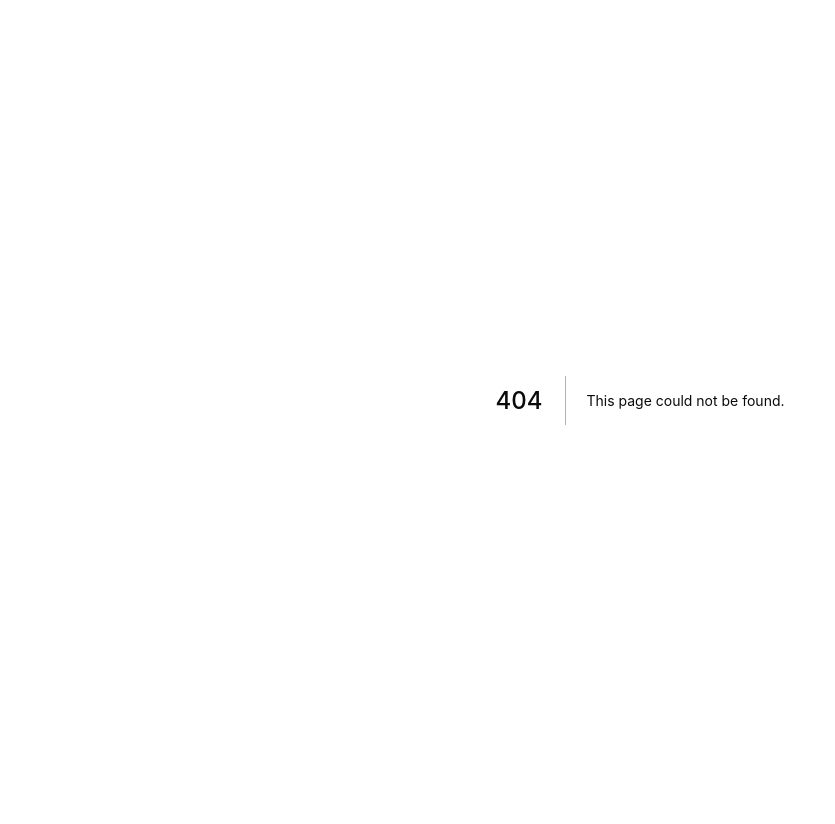
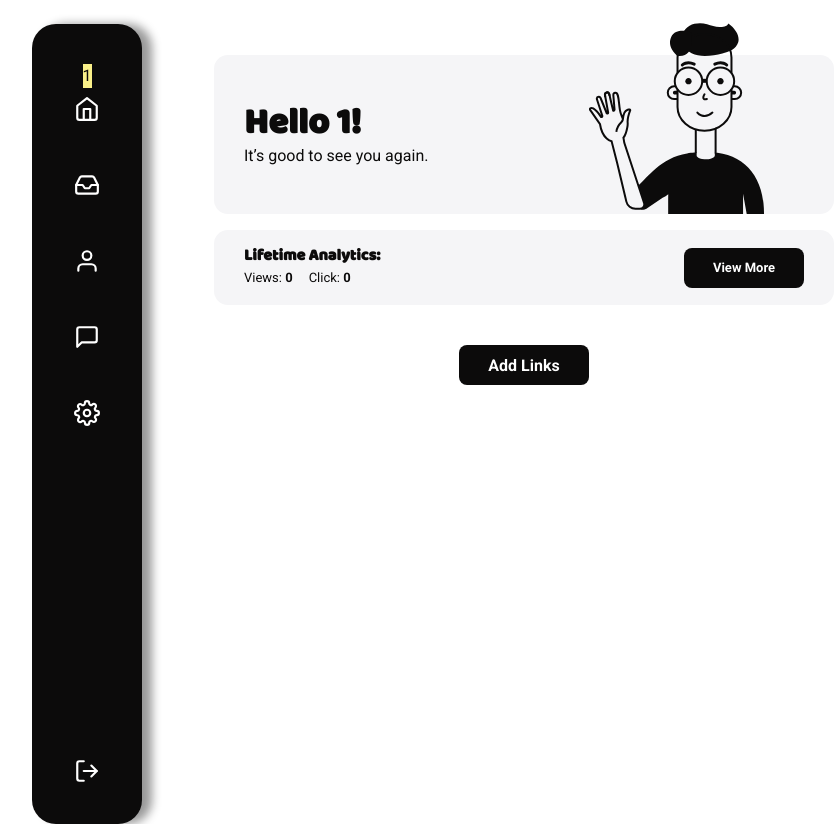
Before and after one commit to asenseofpradhyu/linkme_front, a Next.js app: page /admin/1 in a window 1280 px wide. Before the commit this address had no page. Shown: the whole page, without its empty margins (0-835 px from the left). Before the commit the page ends 800 px from the top, so only its background shows below. Built offline with nearby package versions, Linux system fonts and the light colour scheme.

Commit message:
Dashboard Design

```diff
--- a/component/SideNav.js
+++ b/component/SideNav.js
@@ -1,6 +1,74 @@
+import { Box, Stack, HStack, VStack } from "@chakra-ui/react";
+import { FiHome, FiUser, FiMessageSquare, FiSettings, FiLogOut, FiInbox } from "react-icons/fi";
+
 const SideNav = () => {
     return (
-        <h1>Test</h1>
+      <Box
+      float="left"
+      position="relative"
+      top="0px"
+      bottom="0px"
+      >
+        <VStack
+        position="absolute"
+        top="24px"
+        left="32px"
+        bottom="24px"
+        padding={["40px 42px"]}
+        bg="#0C0B0B"
+        borderRadius="24px"
+        height="100vh"
+        boxShadow="10px 0px 10px 0px rgba(12,11,11,0.42)"
+        minHeight="100%">
+  <Box bg="yellow.200">
+    1
+  </Box>
+  <Box>
+    <FiHome
+    color="#fff"
+    width="26px"
+    height="26px"
+    fontSize="26px" />
+  </Box>
+  <Box
+  marginTop="50px !important">
+    <FiInbox
+    color="#fff"
+    width="26px"
+    height="26px"
+    fontSize="26px" />
+  </Box>
+  <Box marginTop="50px !important">
+    <FiUser
+    color="#fff"
+    width="26px"
+    height="26px"
+    fontSize="26px" />
+  </Box>
+  <Box marginTop="50px !important">
+    <FiMessageSquare
+    color="#fff"
+    width="26px"
+    height="26px"
+    fontSize="26px" />
+  </Box>
+  <Box marginTop="50px !important">
+    <FiSettings
+    color="#fff"
+    width="26px"
+    height="26px"
+    fontSize="26px" />
+  </Box>
+  <Box
+  marginTop="auto !important">
+    <FiLogOut
+    color="#fff"
+    width="26px"
+    height="26px"
+    fontSize="26px" />
+  </Box>
+</VStack>
+</Box>
      );
 }
 
--- a/package.json
+++ b/package.json
@@ -12,11 +12,13 @@
     "@emotion/react": "^11.1.5",
     "@emotion/styled": "^11.1.5",
     "axios": "^0.21.1",
+    "chart.js": "^3.3.2",
     "formik": "^2.2.6",
     "framer-motion": "^4.0.3",
     "next": "10.0.9",
     "next-auth": "^3.13.3",
     "react": "17.0.2",
+    "react-chartjs-2": "^3.0.3",
     "react-dom": "17.0.2",
     "react-icons": "^4.2.0",
     "yup": "^0.32.9"
--- /dev/null
+++ b/pages/admin/[links].js
@@ -0,0 +1,93 @@
+import { useRouter } from 'next/router';
+import { Line } from 'react-chartjs-2';
+import { Button, Spinner, Tag, Flex, Box, Spacer, Heading, Image, useDisclosure, Collapse, Container, Center, FormControl, FormLabel, Input, Text, Menu, MenuButton, MenuList, MenuItem, MenuItemOption, MenuGroup, MenuOptionGroup, MenuIcon, MenuCommand, MenuDivider } from "@chakra-ui/react";
+
+// Local File Imports
+import { API_URL } from '../../_helper/config';
+import Auth from '../../component/Auth';
+import SideNav from '../../component/SideNav';
+
+const Links = () => {
+
+    const router = useRouter();
+    const { isOpen, onToggle } = useDisclosure()
+    const { links } = router.query;
+
+    return (
+        <Box className="clearfix">
+        <SideNav />
+        <Box w="calc(100% - 164px)"  padding={["24px 50px"]} position="relative" left="164px" >
+           <Box className="links-dashboard">
+           <Flex>
+    <Box w="620px" h="100%">
+            <Box className="dashboard-greeting" bg="#F5F5F7" width="100%" borderRadius="14px" position="relative" padding="46px 0px" marginTop="31px">
+               <Box display="inline-block" marginLeft="30px">
+                  <Heading fontSize={["24px","32px","36px","36px"]} isTruncated maxWidth="300px">Hello {links}!</Heading>
+                  <Text fontSize={["16px"]} title="New Text">It’s good to see you again.</Text>
+               </Box>
+               <Box position="absolute" right="70px" bottom="0">
+                  <Image src="/img/boy.svg"alt="Segun Adebayo" />
+               </Box>
+            </Box>
+            <Box className="links-analytics">
+                  <Box bg="#F5F5F7" width="100%" display="flex" alignItems="center" justifyContent="space-between" borderRadius="14px" marginTop="16px" padding="16px 30px">
+                     <Box display="inline-block">
+                        <Heading fontSize="16px">Lifetime Analytics:</Heading>
+                        <Text fontSize={["13px"]} display="inline-block" marginRight="16px">Views: <b>0</b></Text>
+                        <Text fontSize={["13px"]} display="inline-block">Click: <b>0</b></Text>
+                     </Box>
+                     <Box display="inline-block">
+                     <Button width="120px" type="button" onClick={onToggle}>View More</Button>
+                     </Box>
+                  </Box>
+                  <Collapse in={isOpen} animateOpacity>
+                  <Box mt="4">
+          <Line
+        data={{
+          labels: ['Red', 'Blue', 'Yellow', 'Green', 'Purple', 'Orange'],
+          datasets: [
+            {
+              label: '# of votes',
+              data: [12, 19, 3, 5, 2, 3],
+              borderColor: "#0C0B0B",
+              borderWidth: 2,
+              tension: 0.3,
+              pointBackgroundColor: "#0C0B0B",
+              pointBorderWidth: 5,
+              pointHoverBorderWidth: 5
+            },
+          ],
+        }}
+        height={400}
+        width={600}
+        options={{
+          maintainAspectRatio: false,
+          scales: {
+            yAxes: [
+              {
+                ticks: {
+                  beginAtZero: true,
+                }
+              },
+            ],
+          },
+        }}
+      />
+        </Box>
+                  </Collapse>
+            </Box>
+        <Box className="add-links-section">
+            <Center marginTop="40px"><Button className="add-link-btn" width="130px" padding="18px 40px" type="button">Add Links</Button></Center>
+        </Box>
+       </Box>
+    <Spacer />
+    <Box w="350px" h="100%" bg="red.500">
+       </Box>
+  </Flex>
+           </Box>
+        </Box>
+        </Box>
+     );
+}
+
+export default Links;
--- a/pages/user/login.js
+++ b/pages/user/login.js
@@ -91,6 +91,7 @@ export default function Login() {
           setTimeout(
             function() {
               router.push('username')
+              // router.push("/admin/dashboard");
           }.bind(this), 300);
           console.log(response);
         } else {
@@ -112,7 +113,7 @@ export default function Login() {
 <Container maxW="container.xl" h="100%" minHeight="100vh" d="flex" flexDirection={["column","column"]} justifyContent="center">
 <Flex width="100%" h="100%" align="center" flexDirection={["column","column"]} justifyContent="center">
   <Box>
-    <Center><Heading fontSize={["24px","32px","36px","36px"]}>Sign in to your Linko account</Heading></Center>
+    <Center><Heading fontSize={["24px","32px","36px","36px"]}>Sign in to your Linkwynk account</Heading></Center>
   </Box>
 
   <Box borderRadius="14px" overflow="hidden" bg="#F5F5F7" p={["20px 20px", "78px 168px", "78px 168px", "78px 168px"]} w={['100%','638px','725px','725px']} mt="79px">
--- a/styles/globals.css
+++ b/styles/globals.css
@@ -45,14 +45,15 @@ input, select, textarea{
 input:focus, select:focus, textarea:focus{
   box-shadow: 0 0 0 1px #0C0B0B !important;
 }
-button[type="submit"]{
+button[type="submit"], button[type="button"]{
   background: #0C0B0B !important;
   color:#ffffff !important;
   border-radius: 8px !important;
-  font-size: 13px !important;
+  font-size: 13px;
   font-weight: 700 !important;
 }
-button[type="submit"]:hover, button[type="submit"]:focus, button[type="submit"]:active {
+button[type="submit"]:hover, button[type="submit"]:focus, button[type="submit"]:active,
+button[type="button"]:hover, button[type="button"]:focus, button[type="button"]:active {
   background-color: #0C0B0B;
   outline: none;
   box-shadow: none !important;
@@ -69,3 +70,11 @@ button[type="submit"]:hover, button[type="submit"]:focus, button[type="submit"]:
   border-color: #0C0B0B !important;
   background: #0C0B0B !important;
 }
+.clearfix::after {
+  content: "";
+  clear: both;
+  display: table;
+}
+.add-links-section .add-link-btn{
+  font-size: 16px !important;
+}
```
Also changed, not shown: pages/user/username.js (+26 -2 lines), 1 other file (tests, documents, lock files or other folders).
